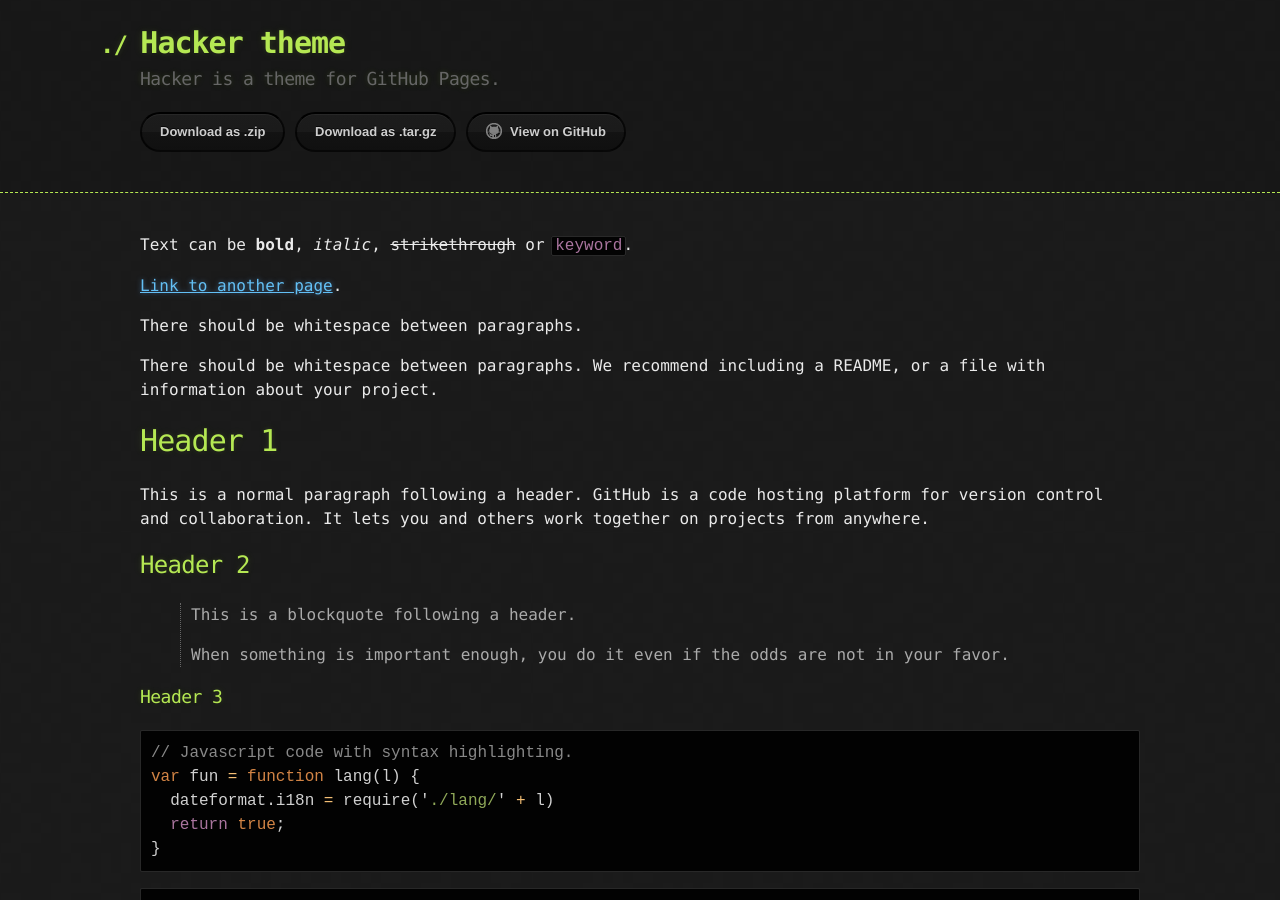
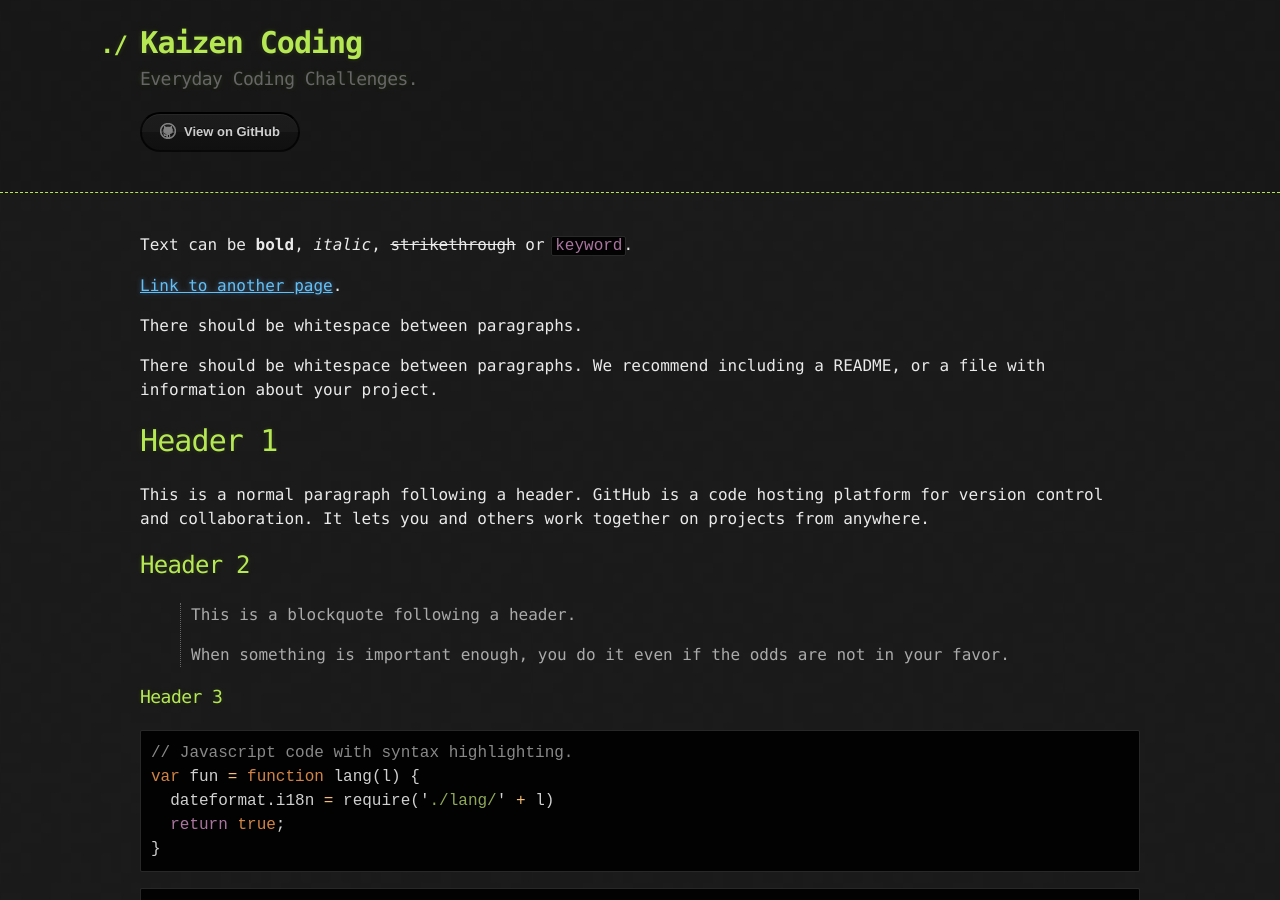
Before and after one commit to monsterbrain/kaizen-coding-challenges, a Jekyll site: the page built from index.md, in a window 1280 px wide and 900 px high. Built offline with Jekyll 4.4.1, drawn with Linux system fonts in a browser that asks for light colours.

Commit message:
Update _config.yml
- changed name

```diff
--- a/_config.yml
+++ b/_config.yml
@@ -1,5 +1,5 @@
-title: Hacker theme
-description: Hacker is a theme for GitHub Pages.
-show_downloads: true
+title: Kaizen Coding
+description: Everyday Coding Challenges.
+show_downloads: false
 google_analytics:
 theme: jekyll-theme-hacker
```
